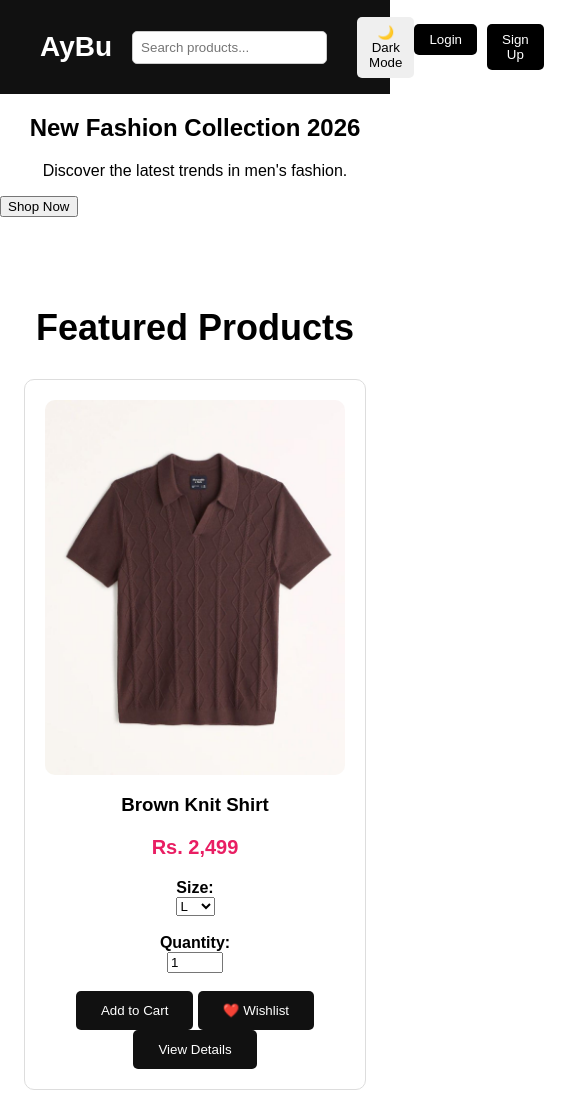
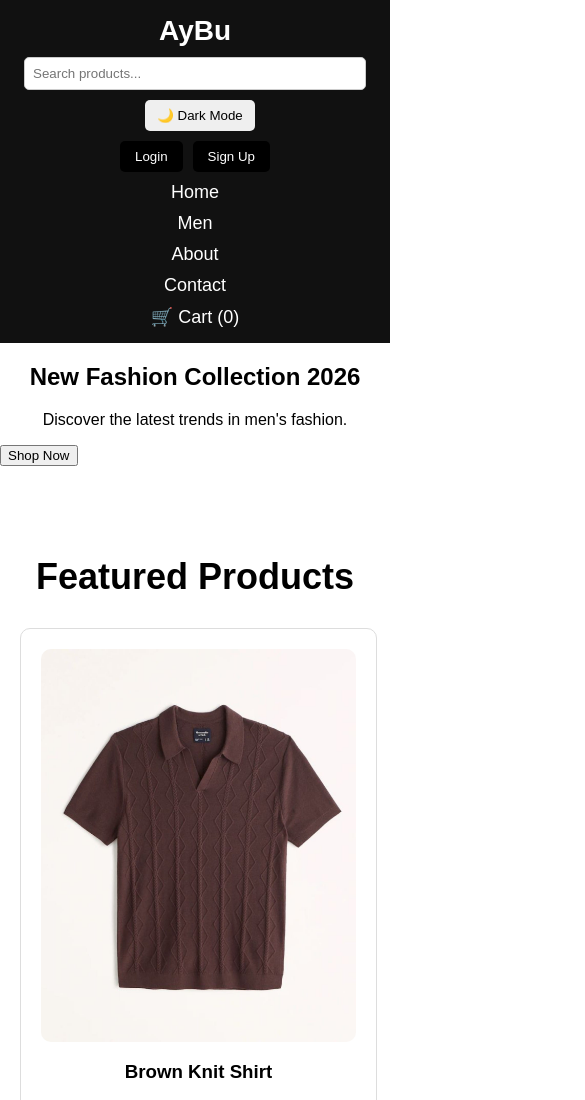
Before and after one commit to AyBuOfficial/AyBu-Clothing-Store, a plain HTML site: page index.html in a window 390 px wide. Shown: the top 1100 px of the page, 585 px wide, since content can reach past the window. Drawn offline with Linux system fonts and the light colour scheme.

Commit message:
Implement responsive styles for mobile view
Added responsive design for navigation and product layout.

```diff
--- a/style.css
+++ b/style.css
@@ -182,3 +182,35 @@ footer p {
 .auth-buttons button:hover {
     background-color: #444;
 }
+@media (max-width: 768px) {
+
+    nav {
+        flex-direction: column;
+        padding: 15px;
+    }
+
+    nav ul {
+        flex-direction: column;
+        gap: 10px;
+        text-align: center;
+    }
+
+    #search {
+        width: 90%;
+        margin: 10px 0;
+    }
+
+    .auth-buttons {
+        margin: 10px 0;
+    }
+
+    .products-grid {
+        display: flex;
+        flex-direction: column;
+        align-items: center;
+    }
+
+    .product {
+        width: 90%;
+    }
+}
```
